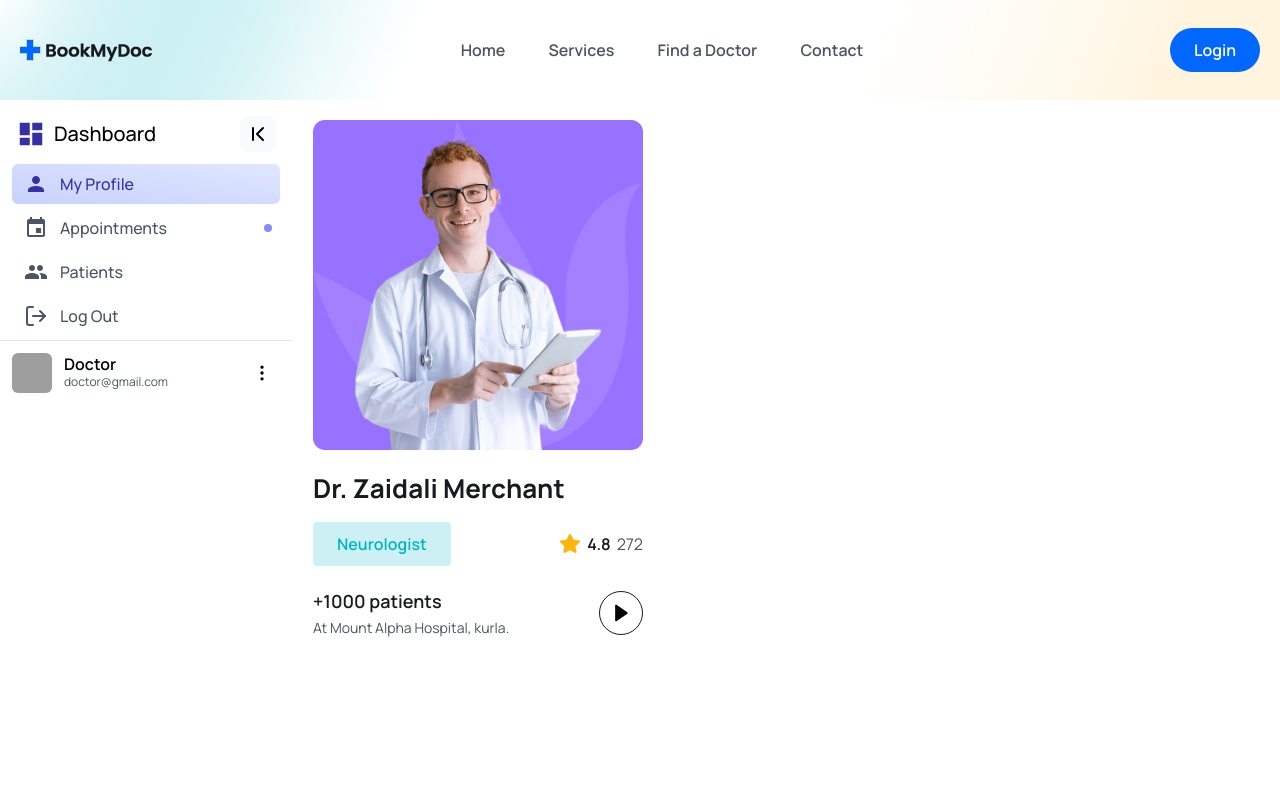
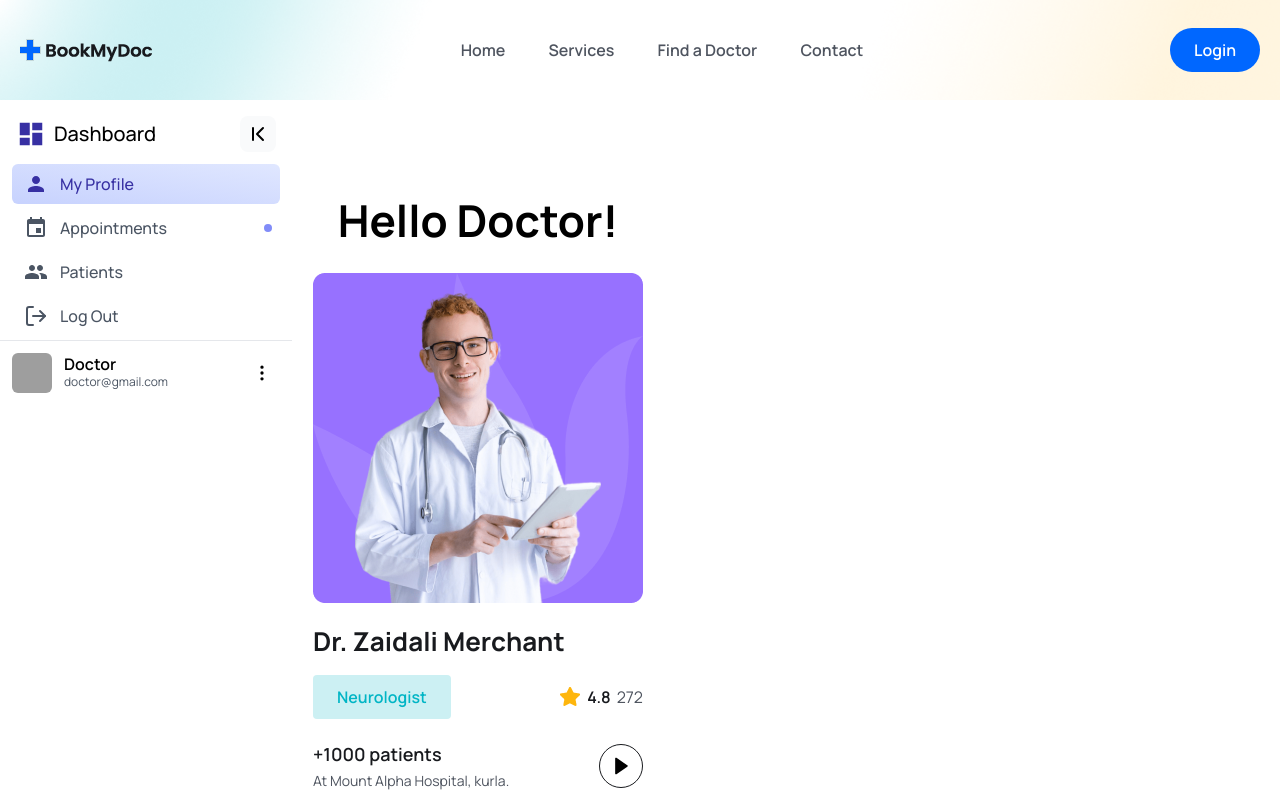
Before and after one commit to milindnair/BookMyDoc, a React (Vite) app in the folder frontend/: page /doctordashboard in a window 1280 px wide. Shown: the top 800 px of the page. Built offline with nearby package versions, Linux system fonts and the light colour scheme; no server answers; grey boxes are pictures that could not be loaded.

Commit message:
Update DoctorDasboard.jsx

```diff
--- a/frontend/src/pages/DoctorDasboard.jsx
+++ b/frontend/src/pages/DoctorDasboard.jsx
@@ -85,7 +85,14 @@ const DoctorDashboard = () => {
         />
       </Sidebar>
       {currentComponent === 'MyProfile' && doctor && (
-        <DoctorCard doctor={doctor} />
+        <div style={{ display: 'flex', flexDirection: 'column', justifyContent: 'center', alignItems: 'center'}}>
+          <div style={{ fontSize: '44px', fontWeight: 'bold', textAlign: 'center' }}>
+            Hello Doctor!
+          </div>
+          <div>
+            <DoctorCard doctor={doctor} />
+          </div>
+        </div>
       )}
       {currentComponent === 'Appointments' && (
         <Appointments />
```
